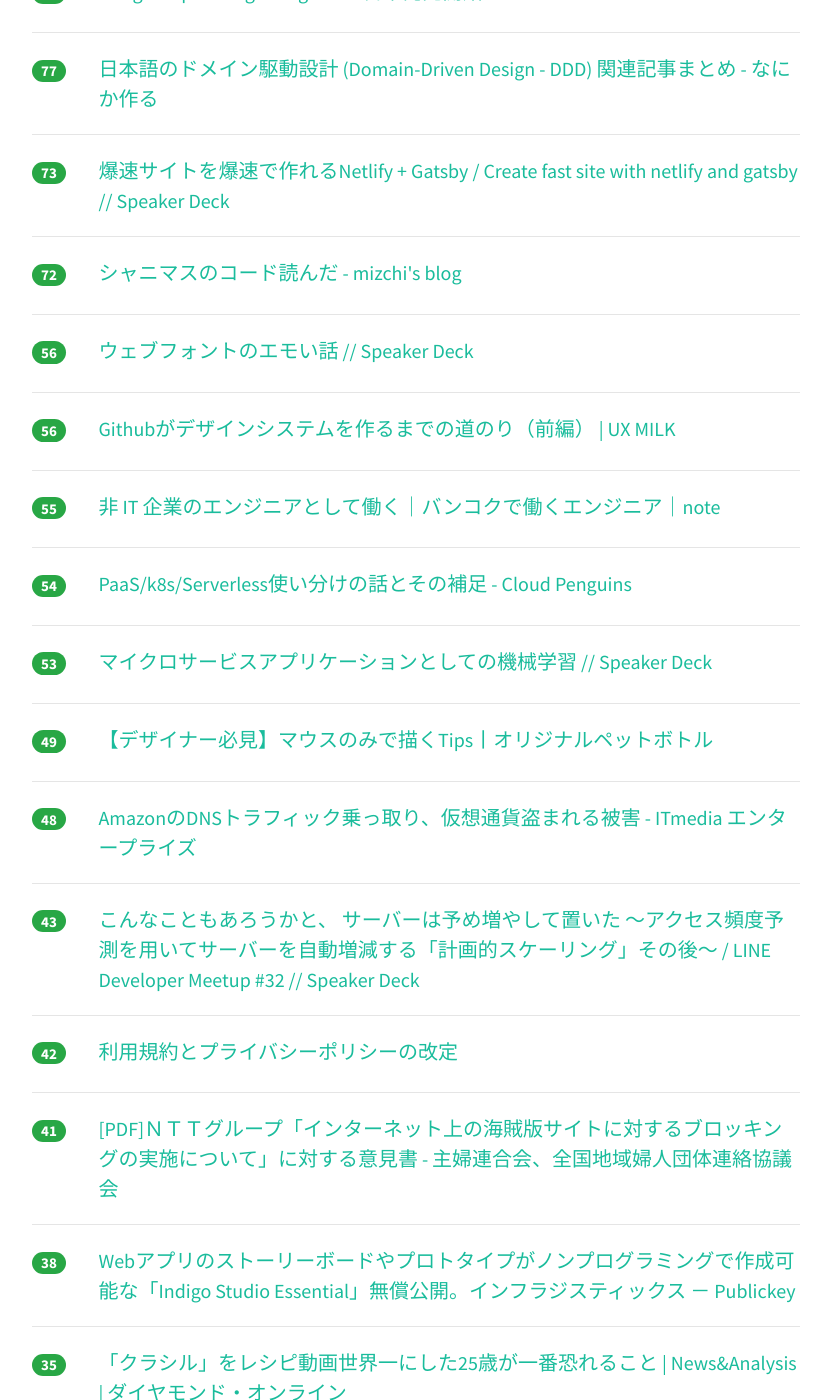
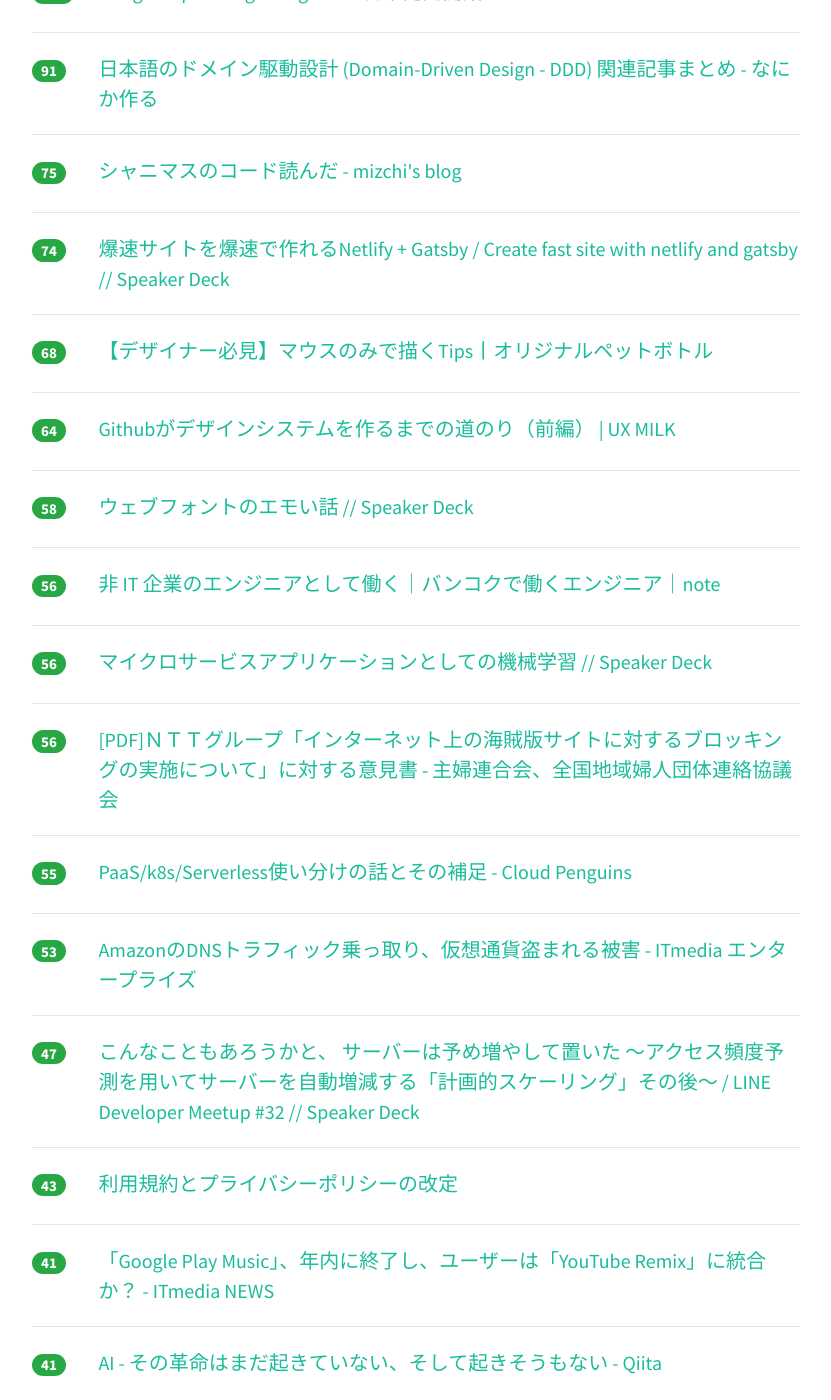
Before and after one commit to yatta47/hatena-matome-site, a Jekyll site: the page built from _posts/2018-04-25-hatena.md, in a window 1280 px wide and 1400 px high, scrolled down 802 px. Shown: the whole window, without its empty margins (224-1055 px from the left). Built offline with Jekyll 4.4.1, drawn with Linux system fonts in a browser that asks for light colours; nearby versions of some CDN libraries; some of the changed text lies outside the part shown.

Commit message:
Updated 2018-04-25

```diff
--- a/_posts/2018-04-25-hatena.md
+++ b/_posts/2018-04-25-hatena.md
@@ -1,99 +1,109 @@
 ---
 layout: post
 title:  "2018-04-25 はてぶIT"
-date:   2018-04-25 16:02:31
+date:   2018-04-25 17:02:01
 tags: [it-hotentry]
 ---
-45 件のデータあり
+46 件のデータあり
 
 <hr><div class="row">
-<div class="col-1"><span class="badge badge-pill badge-success h2">196</span></div>
+<div class="col-1"><span class="badge badge-pill badge-success h2">233</span></div>
 <div class="col-11"><a href='https://k-tai.watch.impress.co.jp/docs/news/1118926.html' target='_blank'>Googleが開発した家庭用Wi-Fiルーター「Google Wifi」4月26日発売、1万5000円 - ケータイ Watch</a></div>
 </div>
 <hr>
 <div class="row">
-<div class="col-1"><span class="badge badge-pill badge-success h2">176</span></div>
+<div class="col-1"><span class="badge badge-pill badge-success h2">188</span></div>
 <div class="col-11"><a href='https://speakerdeck.com/suusan2go/hurontoendoenziniamozhi-tuteokitaigrpc' target='_blank'>フロントエンドエンジニアも知っておきたいgRPC // Speaker Deck</a></div>
 </div>
 <hr>
 <div class="row">
-<div class="col-1"><span class="badge badge-pill badge-success h2">123</span></div>
+<div class="col-1"><span class="badge badge-pill badge-success h2">143</span></div>
 <div class="col-11"><a href='https://coliss.com/articles/build-websites/operation/design/which-font-was-used-on-the-logos.html' target='_blank'>ロゴに適したフォントはこれ！有名ブランドから学ぶ、ロゴのデザインに使用されているフォントのまとめ | コリス</a></div>
 </div>
 <hr>
 <div class="row">
-<div class="col-1"><span class="badge badge-pill badge-success h2">118</span></div>
+<div class="col-1"><span class="badge badge-pill badge-success h2">125</span></div>
 <div class="col-11"><a href='https://gigazine.net/news/20180425-nvidia-image-inpainting/' target='_blank'>邪魔な物体を塗りつぶすだけでAIが画像を違和感ないレベルに自動修正する技術「Image Inpainting」をNVIDIAが公開 - GIGAZINE</a></div>
 </div>
 <hr>
 <div class="row">
-<div class="col-1"><span class="badge badge-pill badge-success h2">89</span></div>
+<div class="col-1"><span class="badge badge-pill badge-success h2">111</span></div>
 <div class="col-11"><a href='https://japan.googleblog.com/2018/04/google-wifi.html' target='_blank'>Google Japan Blog: Google Wifi 日本発売開始</a></div>
 </div>
 <hr>
 <div class="row">
-<div class="col-1"><span class="badge badge-pill badge-success h2">77</span></div>
+<div class="col-1"><span class="badge badge-pill badge-success h2">91</span></div>
 <div class="col-11"><a href='http://create-something.hatenadiary.jp/entry/2018/04/24/213840' target='_blank'>日本語のドメイン駆動設計 (Domain-Driven Design - DDD) 関連記事まとめ - なにか作る</a></div>
 </div>
 <hr>
 <div class="row">
-<div class="col-1"><span class="badge badge-pill badge-success h2">73</span></div>
+<div class="col-1"><span class="badge badge-pill badge-success h2">75</span></div>
+<div class="col-11"><a href='http://mizchi.hatenablog.com/entry/2018/04/24/231457' target='_blank'>シャニマスのコード読んだ - mizchi's blog</a></div>
+</div>
+<hr>
+<div class="row">
+<div class="col-1"><span class="badge badge-pill badge-success h2">74</span></div>
 <div class="col-11"><a href='https://speakerdeck.com/mottox2/create-fast-site-with-netlify-and-gatsby' target='_blank'>爆速サイトを爆速で作れるNetlify + Gatsby / Create fast site with netlify and gatsby // Speaker Deck</a></div>
 </div>
 <hr>
 <div class="row">
-<div class="col-1"><span class="badge badge-pill badge-success h2">72</span></div>
-<div class="col-11"><a href='http://mizchi.hatenablog.com/entry/2018/04/24/231457' target='_blank'>シャニマスのコード読んだ - mizchi's blog</a></div>
+<div class="col-1"><span class="badge badge-pill badge-success h2">68</span></div>
+<div class="col-11"><a href='https://prwarter.com/original-label-illustration' target='_blank'>【デザイナー必見】マウスのみで描くTips丨オリジナルペットボトル</a></div>
 </div>
 <hr>
 <div class="row">
-<div class="col-1"><span class="badge badge-pill badge-success h2">56</span></div>
+<div class="col-1"><span class="badge badge-pill badge-success h2">64</span></div>
+<div class="col-11"><a href='http://uxmilk.jp/71338' target='_blank'>Githubがデザインシステムを作るまでの道のり（前編） | UX MILK</a></div>
+</div>
+<hr>
+<div class="row">
+<div class="col-1"><span class="badge badge-pill badge-success h2">58</span></div>
 <div class="col-11"><a href='https://speakerdeck.com/takanorip/uebuhuontofalseemoihua' target='_blank'>ウェブフォントのエモい話 // Speaker Deck</a></div>
 </div>
 <hr>
 <div class="row">
 <div class="col-1"><span class="badge badge-pill badge-success h2">56</span></div>
-<div class="col-11"><a href='http://uxmilk.jp/71338' target='_blank'>Githubがデザインシステムを作るまでの道のり（前編） | UX MILK</a></div>
+<div class="col-11"><a href='https://note.mu/tamanyan/n/n67391cd83a7e' target='_blank'>非 IT 企業のエンジニアとして働く｜バンコクで働くエンジニア｜note</a></div>
+</div>
+<hr>
+<div class="row">
+<div class="col-1"><span class="badge badge-pill badge-success h2">56</span></div>
+<div class="col-11"><a href='https://speakerdeck.com/kumon/maikurosabisuapurikesiyontositefalseji-jie-xue-xi' target='_blank'>マイクロサービスアプリケーションとしての機械学習 // Speaker Deck</a></div>
+</div>
+<hr>
+<div class="row">
+<div class="col-1"><span class="badge badge-pill badge-success h2">56</span></div>
+<div class="col-11"><a href='http://www.chifuren.gr.jp/180425opinion.pdf' target='_blank'>[PDF]ＮＴＴグループ「インターネット上の海賊版サイトに対するブロッキングの実施について」に対する意見書 - 主婦連合会、全国地域婦人団体連絡協議会</a></div>
 </div>
 <hr>
 <div class="row">
 <div class="col-1"><span class="badge badge-pill badge-success h2">55</span></div>
-<div class="col-11"><a href='https://note.mu/tamanyan/n/n67391cd83a7e' target='_blank'>非 IT 企業のエンジニアとして働く｜バンコクで働くエンジニア｜note</a></div>
-</div>
-<hr>
-<div class="row">
-<div class="col-1"><span class="badge badge-pill badge-success h2">54</span></div>
 <div class="col-11"><a href='http://jaco.udcp.info/entry/paas-k8s-serverless' target='_blank'>PaaS/k8s/Serverless使い分けの話とその補足 - Cloud Penguins</a></div>
 </div>
 <hr>
 <div class="row">
 <div class="col-1"><span class="badge badge-pill badge-success h2">53</span></div>
-<div class="col-11"><a href='https://speakerdeck.com/kumon/maikurosabisuapurikesiyontositefalseji-jie-xue-xi' target='_blank'>マイクロサービスアプリケーションとしての機械学習 // Speaker Deck</a></div>
-</div>
-<hr>
-<div class="row">
-<div class="col-1"><span class="badge badge-pill badge-success h2">49</span></div>
-<div class="col-11"><a href='https://prwarter.com/original-label-illustration' target='_blank'>【デザイナー必見】マウスのみで描くTips丨オリジナルペットボトル</a></div>
-</div>
-<hr>
-<div class="row">
-<div class="col-1"><span class="badge badge-pill badge-success h2">48</span></div>
 <div class="col-11"><a href='http://www.itmedia.co.jp/enterprise/articles/1804/25/news063.html' target='_blank'>AmazonのDNSトラフィック乗っ取り、仮想通貨盗まれる被害 - ITmedia エンタープライズ</a></div>
 </div>
 <hr>
 <div class="row">
-<div class="col-1"><span class="badge badge-pill badge-success h2">43</span></div>
+<div class="col-1"><span class="badge badge-pill badge-success h2">47</span></div>
 <div class="col-11"><a href='https://speakerdeck.com/takaishi/line-developer-meetup-number-32' target='_blank'>こんなこともあろうかと、 サーバーは予め増やして置いた 〜アクセス頻度予測を用いてサーバーを自動増減する「計画的スケーリング」その後〜 / LINE Developer Meetup #32 // Speaker Deck</a></div>
 </div>
 <hr>
 <div class="row">
-<div class="col-1"><span class="badge badge-pill badge-success h2">42</span></div>
+<div class="col-1"><span class="badge badge-pill badge-success h2">43</span></div>
 <div class="col-11"><a href='https://help.twitter.com/ja/rules-and-policies/update-privacy-policy' target='_blank'>利用規約とプライバシーポリシーの改定</a></div>
 </div>
 <hr>
 <div class="row">
 <div class="col-1"><span class="badge badge-pill badge-success h2">41</span></div>
-<div class="col-11"><a href='http://www.chifuren.gr.jp/180425opinion.pdf' target='_blank'>[PDF]ＮＴＴグループ「インターネット上の海賊版サイトに対するブロッキングの実施について」に対する意見書 - 主婦連合会、全国地域婦人団体連絡協議会</a></div>
+<div class="col-11"><a href='http://www.itmedia.co.jp/news/articles/1804/25/news086.html' target='_blank'>「Google Play Music」、年内に終了し、ユーザーは「YouTube Remix」に統合か？ - ITmedia NEWS</a></div>
+</div>
+<hr>
+<div class="row">
+<div class="col-1"><span class="badge badge-pill badge-success h2">41</span></div>
+<div class="col-11"><a href='https://qiita.com/KanNishida/items/dfab2a09ff1e07139492' target='_blank'>AI - その革命はまだ起きていない、そして起きそうもない - Qiita</a></div>
 </div>
 <hr>
 <div class="row">
@@ -107,47 +117,37 @@ tags: [it-hotentry]
 </div>
 <hr>
 <div class="row">
-<div class="col-1"><span class="badge badge-pill badge-success h2">35</span></div>
-<div class="col-11"><a href='https://qiita.com/KanNishida/items/dfab2a09ff1e07139492' target='_blank'>AI - その革命はまだ起きていない、そして起きそうもない - Qiita</a></div>
-</div>
-<hr>
-<div class="row">
 <div class="col-1"><span class="badge badge-pill badge-success h2">33</span></div>
 <div class="col-11"><a href='https://qiita.com/raccy/items/efe15fc11d2cfccd41d8' target='_blank'>規格書で比較するプログラミング言語の複雑さ - Qiita</a></div>
 </div>
 <hr>
 <div class="row">
-<div class="col-1"><span class="badge badge-pill badge-success h2">31</span></div>
+<div class="col-1"><span class="badge badge-pill badge-success h2">32</span></div>
 <div class="col-11"><a href='http://devblog.thebase.in/entry/2018/04/25/105920' target='_blank'>Redashを布教してお仕事改善した話 - BASE開発チームブログ</a></div>
 </div>
 <hr>
 <div class="row">
-<div class="col-1"><span class="badge badge-pill badge-success h2">29</span></div>
+<div class="col-1"><span class="badge badge-pill badge-success h2">31</span></div>
+<div class="col-11"><a href='http://www.itmedia.co.jp/news/articles/1804/25/news049.html' target='_blank'>海賊版サイトのブロッキングは“抜け穴“だらけ　実効性に疑問の声 (1/3) - ITmedia NEWS</a></div>
+</div>
+<hr>
+<div class="row">
+<div class="col-1"><span class="badge badge-pill badge-success h2">30</span></div>
 <div class="col-11"><a href='https://note.mu/daikawai/n/n9e203dd4063a' target='_blank'>【AIプログラミング】LINEに画像を送ったら自動で文字起こししてくれる機械学習アプリを作ろう｜Dai｜note</a></div>
 </div>
 <hr>
 <div class="row">
 <div class="col-1"><span class="badge badge-pill badge-success h2">28</span></div>
-<div class="col-11"><a href='http://www.itmedia.co.jp/news/articles/1804/25/news049.html' target='_blank'>海賊版サイトのブロッキングは“抜け穴“だらけ　実効性に疑問の声 (1/3) - ITmedia NEWS</a></div>
-</div>
-<hr>
-<div class="row">
-<div class="col-1"><span class="badge badge-pill badge-success h2">27</span></div>
 <div class="col-11"><a href='https://gigazine.net/news/20180424-bitcoin-steal-beatcoin/' target='_blank'>ビットコインをネットから隔離された安全なコールドストレージ上からでも盗み出してしまう技術「BeatCoin」 - GIGAZINE</a></div>
 </div>
 <hr>
 <div class="row">
-<div class="col-1"><span class="badge badge-pill badge-success h2">27</span></div>
+<div class="col-1"><span class="badge badge-pill badge-success h2">28</span></div>
 <div class="col-11"><a href='https://www.businessinsider.jp/post-166310' target='_blank'>「粗悪品の代名詞」だった中国スマホが世界を獲れた理由は「IDH」だ | BUSINESS INSIDER JAPAN</a></div>
 </div>
 <hr>
 <div class="row">
-<div class="col-1"><span class="badge badge-pill badge-success h2">27</span></div>
-<div class="col-11"><a href='http://www.itmedia.co.jp/news/articles/1804/25/news086.html' target='_blank'>「Google Play Music」、年内に終了し、ユーザーは「YouTube Remix」に統合か？ - ITmedia NEWS</a></div>
-</div>
-<hr>
-<div class="row">
-<div class="col-1"><span class="badge badge-pill badge-success h2">25</span></div>
+<div class="col-1"><span class="badge badge-pill badge-success h2">26</span></div>
 <div class="col-11"><a href='https://dev.classmethod.jp/cloud/aws/aws-rss-feeds/' target='_blank'>導入3分！RSSフィード28種一括登録でAWS最新情報を漏れなくチェック ｜ Developers.IO</a></div>
 </div>
 <hr>
@@ -162,8 +162,23 @@ tags: [it-hotentry]
 </div>
 <hr>
 <div class="row">
+<div class="col-1"><span class="badge badge-pill badge-success h2">24</span></div>
+<div class="col-11"><a href='https://anond.hatelabo.jp/20180425045335' target='_blank'>ダーリン・イン・ザ・フランキスが面白いのは</a></div>
+</div>
+<hr>
+<div class="row">
+<div class="col-1"><span class="badge badge-pill badge-success h2">24</span></div>
+<div class="col-11"><a href='http://fululog.com/mojiokosikun/' target='_blank'>超便利！「文字起こし君」LINEに画像送信するだけでAIが自動で文字起こし | 動画配信サービスならフルログ！</a></div>
+</div>
+<hr>
+<div class="row">
+<div class="col-1"><span class="badge badge-pill badge-success h2">24</span></div>
+<div class="col-11"><a href='https://gigazine.net/news/20180425-amazon-route-53-hacked/' target='_blank'>AmazonのDNSサービス「Route 53」が攻撃され時価1600万円の仮想通貨がユーザーから奪われる - GIGAZINE</a></div>
+</div>
+<hr>
+<div class="row">
 <div class="col-1"><span class="badge badge-pill badge-success h2">23</span></div>
-<div class="col-11"><a href='http://fululog.com/mojiokosikun/' target='_blank'>超便利！「文字起こし君」LINEに画像送信するだけでAIが自動で文字起こし | 動画配信サービスならフルログ！</a></div>
+<div class="col-11"><a href='http://www.youtube.com/watch?v=cAvgaf_uq8g' target='_blank'>【作業用】ハッカドール３号がだらだらしているだけ【バーチャルYouTuber】【#002】</a></div>
 </div>
 <hr>
 <div class="row">
@@ -173,7 +188,7 @@ tags: [it-hotentry]
 <hr>
 <div class="row">
 <div class="col-1"><span class="badge badge-pill badge-success h2">22</span></div>
-<div class="col-11"><a href='http://www.youtube.com/watch?v=cAvgaf_uq8g' target='_blank'>【作業用】ハッカドール３号がだらだらしているだけ【バーチャルYouTuber】【#002】</a></div>
+<div class="col-11"><a href='http://tech.medpeer.co.jp/entry/2018/04/25/080000' target='_blank'>ActiveModelSerializersを使った所感 - メドピア開発者ブログ</a></div>
 </div>
 <hr>
 <div class="row">
@@ -192,16 +207,6 @@ tags: [it-hotentry]
 </div>
 <hr>
 <div class="row">
-<div class="col-1"><span class="badge badge-pill badge-success h2">21</span></div>
-<div class="col-11"><a href='http://tech.medpeer.co.jp/entry/2018/04/25/080000' target='_blank'>ActiveModelSerializersを使った所感 - メドピア開発者ブログ</a></div>
-</div>
-<hr>
-<div class="row">
-<div class="col-1"><span class="badge badge-pill badge-success h2">20</span></div>
-<div class="col-11"><a href='https://anond.hatelabo.jp/20180425045335' target='_blank'>ダーリン・イン・ザ・フランキスが面白いのは</a></div>
-</div>
-<hr>
-<div class="row">
 <div class="col-1"><span class="badge badge-pill badge-success h2">20</span></div>
 <div class="col-11"><a href='http://karaage.hatenadiary.jp/entry/2018/04/25/073000' target='_blank'>作家・ブロガーのライティング速度を「文字数／時間」の観点で比較してみた - karaage. [からあげ]</a></div>
 </div>
@@ -217,7 +222,7 @@ tags: [it-hotentry]
 </div>
 <hr>
 <div class="row">
-<div class="col-1"><span class="badge badge-pill badge-success h2">17</span></div>
+<div class="col-1"><span class="badge badge-pill badge-success h2">19</span></div>
 <div class="col-11"><a href='https://note.mu/murasaki/n/n8f8130a1101d' target='_blank'>技術書展4でHelloWorldカルタを作って頒布した話｜むらさき｜note</a></div>
 </div>
 <hr>
```
